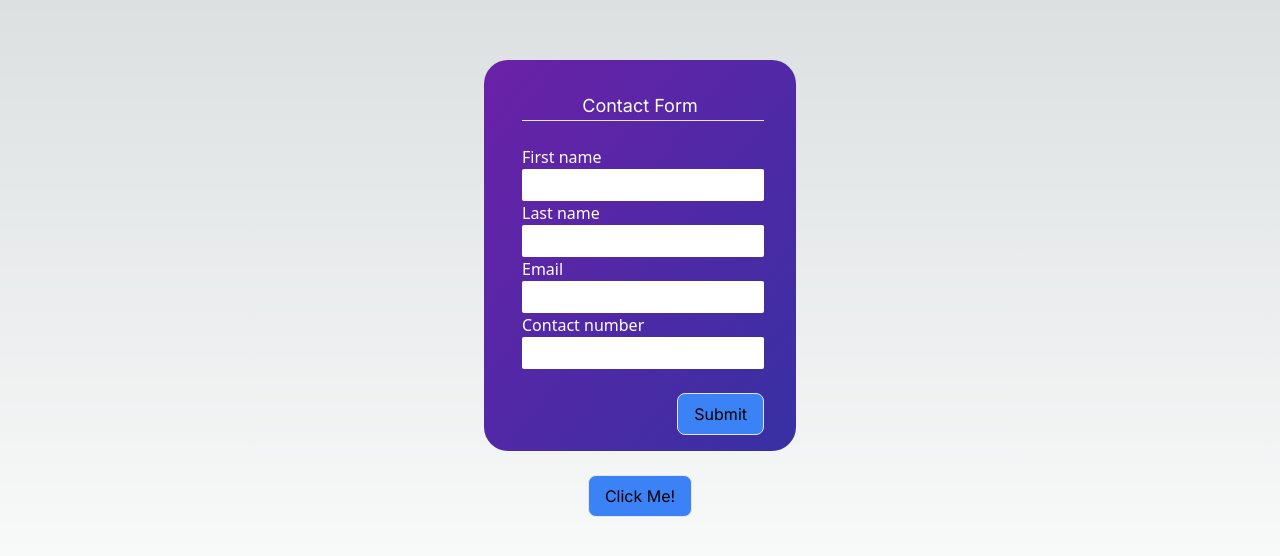
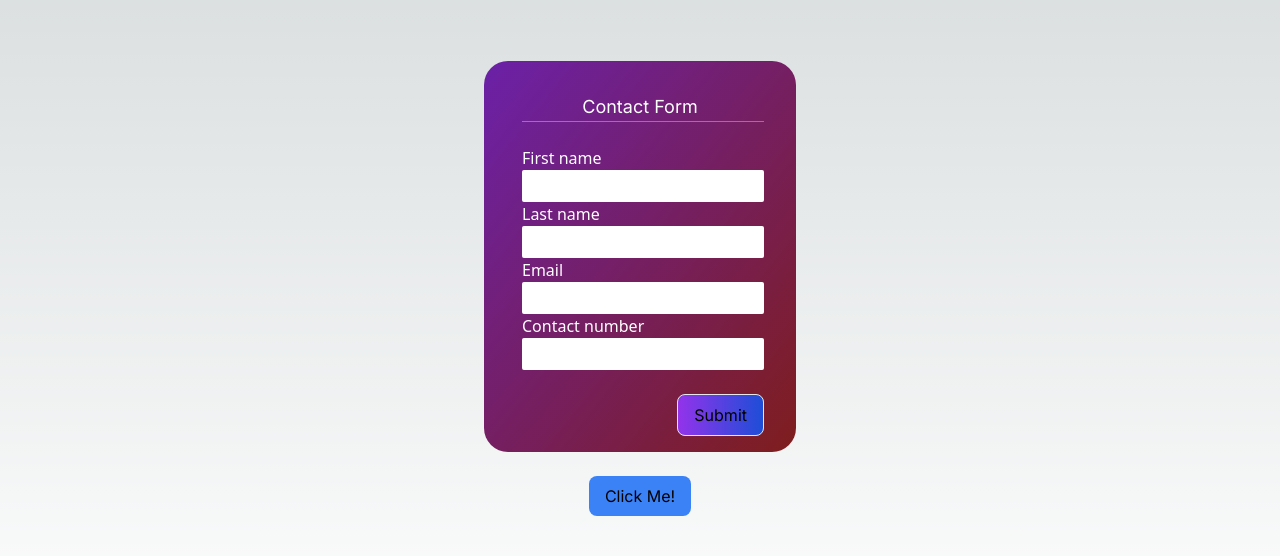
Before and after one commit to jlmartinez123/jlmartinez.github.io, a Next.js app: page / in a window 1280 px wide. Shown: the part 112-668 px from the top of the page. Built offline with nearby package versions, Linux system fonts and the light colour scheme.

Commit message:
update changes

```diff
--- a/src/app/page.tsx
+++ b/src/app/page.tsx
@@ -3,6 +3,9 @@ import Image from "next/image";
 import { FormEventHandler, useState } from "react";
 
 export default function Home() {
+
+  //component (test lang ni)
+  // const data = [{name:'john doe', age: 31}, {name:'jane doe', age: 21}, {name:'jake', age: 34}]
 
   //Form variables(?)
   const [firstName, setFirstName] = useState(" ");
@@ -19,10 +22,22 @@ export default function Home() {
   }
 
   return <div className=" max-w-full h-screen flex items-center justify-center flex-col gap-6">
-    <div className="bg-gradient-to-tl from-indigo-800 to-purple-800 rounded-3xl pt-8 pb-4 pl-8 pr-8 bg-transparent space-x-1.5">
+
+    {/* component part 2 (Test lang ni) */}
+    {/* {data.map((item, index) => (
+      <div className="p-5 bg-blue-600 rounded-md" key={index}>
+        <text> {item.age} {item.name}</text>
+      </div>
+        )
+      )
+
+    } */}
+
+
+    <div className=" bg-opacity-20 bg-gradient-to-tl from-red-900 to-purple-800 rounded-3xl pt-8 pb-4 pl-8 pr-8 space-x-1.5 ring-white">
 
       <h1 className="text-white text-lg text-center"> Contact Form</h1>
-      <hr/>
+      <hr className="opacity-40"/>
 
       <br/>
 
@@ -41,14 +56,14 @@ export default function Home() {
         <br/>
 
         <div className="flex justify-end">
-          <input type="submit" className="border white py-[8px] px-[16px] rounded-[8px] bg-blue-500 self-end"/>
+          <input type="submit" className=" border white py-[8px] px-[16px] rounded-[8px] bg-blue-500 self-end hover:bg-blue-700 bg-gradient-to-l from-blue-700 to-purple-600"/>
         </div>
 
       </form>
 
     </div>
 
-    <button className="border white py-[8px] px-[16px] rounded-[8px] bg-blue-500" onClick={()=>(
+    <button className=" border-white py-[8px] px-[16px] rounded-[8px] bg-blue-500" onClick={()=>(
     window.alert("Hello World!")
   )
 
```
